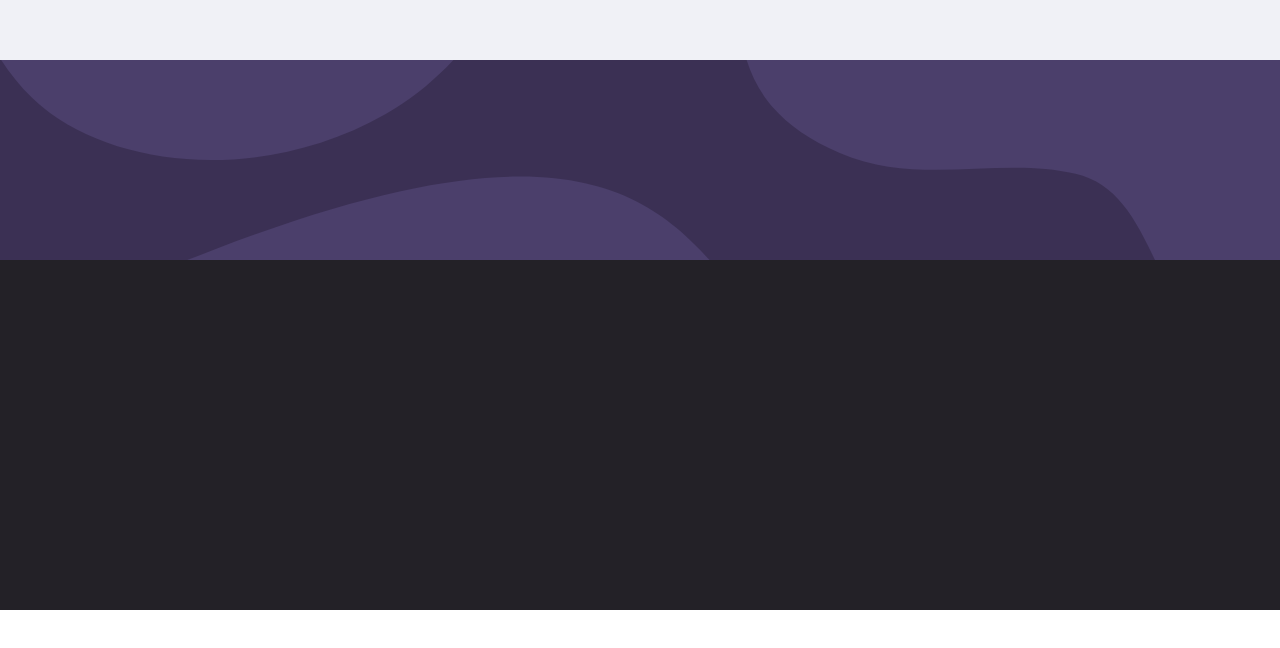
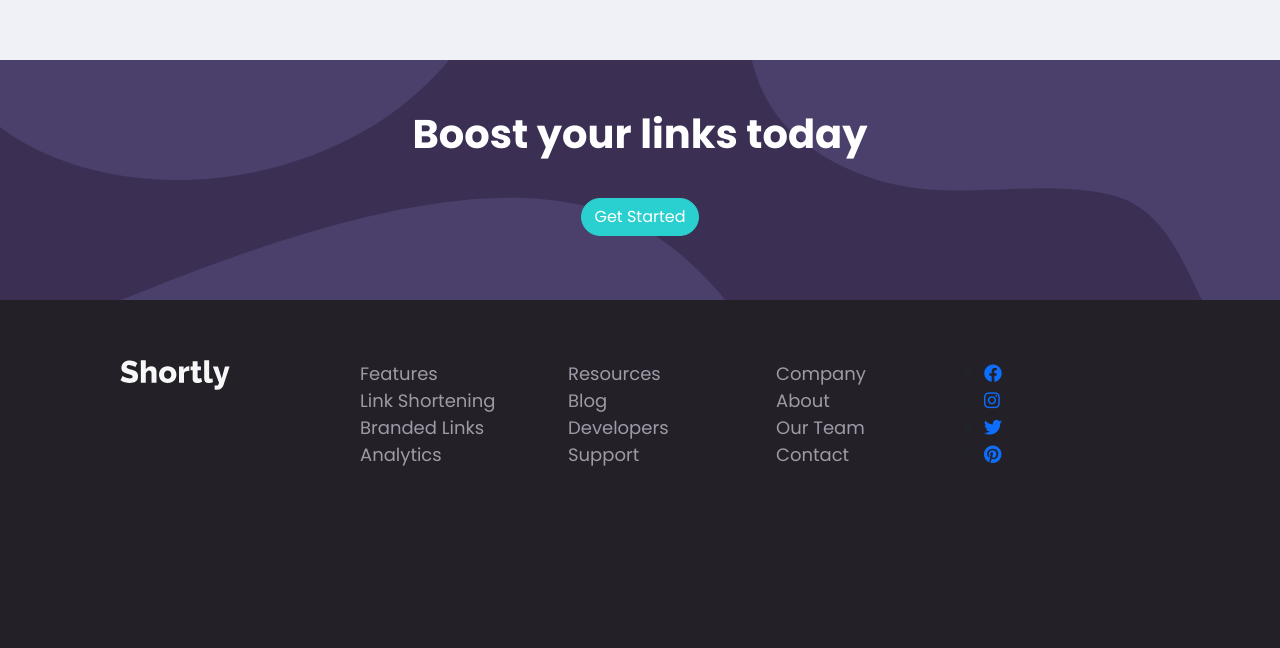
Before and after one commit to MrBeamer/shortly, a React (Create React App) app: page / in a window 1280 px wide. Shown: the part 1671-2319 px from the top of the page. Before the commit the page ends 2281 px from the top, so only its background shows below. Built offline with nearby package versions, Linux system fonts and the light colour scheme.

Commit message:
added footer, CTA and statistic section

```diff
--- a/public/index.html
+++ b/public/index.html
@@ -7,6 +7,17 @@
     <meta
       name="description"
       content="Web site created using create-react-app"
+    />
+    <link
+      rel="icon"
+      type="image/png"
+      sizes="32x32"
+      href="./images/favicon-32x32.png"
+    />
+
+    <link
+      rel="stylesheet"
+      href="https://use.fontawesome.com/releases/v5.13.0/css/all.css"
     />
     <link rel="preconnect" href="https://fonts.googleapis.com" />
     <link rel="preconnect" href="https://fonts.gstatic.com" crossorigin />
--- a/src/App.jsx
+++ b/src/App.jsx
@@ -43,6 +43,7 @@ function App() {
             }
             customClass={"card--brand"}
           />
+          <div className="line"></div>
           <Card
             image={"/images/icon-detailed-records.svg"}
             title={"Detailed Records"}
--- a/src/components/CallToAction.jsx
+++ b/src/components/CallToAction.jsx
@@ -1,5 +1,11 @@
 import React from "react";
+import Button from "react-bootstrap/Button";
 
 export default function CallToAction() {
-  return <div className="cta__banner"></div>;
+  return (
+    <div className="cta__banner">
+      <h2 className="cta__title">Boost your links today</h2>
+      <Button>Get Started</Button>
+    </div>
+  );
 }
--- a/src/components/Footer.jsx
+++ b/src/components/Footer.jsx
@@ -1,5 +1,65 @@
 import React from "react";
 
 export default function Footer() {
-  return <footer></footer>;
+  return (
+    <footer>
+      <img className="filter-svg" src="/images/logo.svg" alt="logo" />
+      <ul className="footer__links">
+        <li className="footer__link title">Features</li>
+        <li className="footer__link">Link Shortening</li>
+        <li className="footer__link">Branded Links</li>
+        <li className="footer__link">Analytics</li>
+      </ul>
+      <ul className="footer__links">
+        <li className="footer__link title">Resources</li>
+        <li className="footer__link">Blog</li>
+        <li className="footer__link">Developers</li>
+        <li className="footer__link">Support</li>
+      </ul>
+      <ul className="footer__links">
+        <li className="footer__link title">Company</li>
+        <li className="footer__link">About</li>
+        <li className="footer__link">Our Team</li>
+        <li className="footer__link">Contact</li>
+      </ul>
+      <ul className="footer__socials">
+        <li>
+          <a
+            href="https://www.facebook.com/CDPROJEKTRED/"
+            target="_blank"
+            aria-label="Link to Facebook-Account"
+          >
+            <i class="fa-facebook fab footer-social-link"></i>
+          </a>
+        </li>
+        <li>
+          <a
+            href="https://www.instagram.com/cdpred/"
+            target="_blank"
+            aria-label="Link to Instagram-Account"
+          >
+            <i class="fa-instagram fab footer-social-link"></i>
+          </a>
+        </li>
+        <li>
+          <a
+            href="https://twitter.com/CDPROJEKTRED"
+            target="_blank"
+            aria-label="Link to Twitter-Account"
+          >
+            <i class="fa-twitter fab footer-social-link"></i>
+          </a>
+        </li>
+        <li>
+          <a
+            href="https://www.pinterest.de/today/best/dein-schlafzimmer-ist-dein-erholungsort/75475/"
+            target="_blank"
+            aria-label="Link to Pinterest-Account"
+          >
+            <i class="fa-pinterest fab footer-social-link"></i>
+          </a>
+        </li>
+      </ul>
+    </footer>
+  );
 }
--- a/src/style.css
+++ b/src/style.css
@@ -52,6 +52,12 @@ body {
 .btn-primary:focus {
   outline: none !important;
   box-shadow: none !important;
+}
+
+.filter-svg {
+  width: 110px;
+  filter: invert(100%) sepia(28%) saturate(0%) hue-rotate(131deg)
+    brightness(114%) contrast(100%);
 }
 
 /* Navbar-Section */
@@ -149,6 +155,7 @@ body {
 .link__text--initial {
   grid-column: 1;
   margin: 0;
+  margin-left: 20px;
 }
 .link__text--shorten {
   color: var(--primary);
@@ -208,12 +215,22 @@ body {
 
 .card__container {
   display: grid;
+  position: relative;
   grid-template-columns: 30% 30% 40%;
   grid-gap: 50px;
   margin-top: 100px;
   margin-bottom: 100px;
   margin-left: 120px;
   margin-right: 120px;
+}
+
+.line {
+  background-color: var(--primary);
+  position: absolute;
+  top: 44%;
+  width: 90%;
+  height: 8px;
+  z-index: 0;
 }
 
 .card__box.card--brand {
@@ -232,6 +249,7 @@ body {
   background-color: var(--white);
   height: 270px;
   width: 377px;
+  z-index: 1;
 }
 
 .card__icon-box {
@@ -268,12 +286,33 @@ body {
   background-repeat: repeat;
   background-size: cover;
   background-position: center;
-  height: 200px;
+  height: 240px;
+  text-align: center;
+}
+
+.cta__title {
+  font-size: 2.5rem;
+  color: var(--white);
+  font-weight: 700;
+  padding-top: 50px;
+  margin-bottom: 40px;
 }
 
 /* Footer-Section */
 
 footer {
+  display: grid;
+  grid-template-columns: 20% 20% 20% 20% 20%;
   height: 350px;
   background-color: var(--dark-violet);
+  padding: 60px 120px;
 }
+
+.footer__links {
+  color: var(--grey-darker);
+  text-decoration: none;
+  list-style: none;
+}
+
+.footer__link {
+}
```
